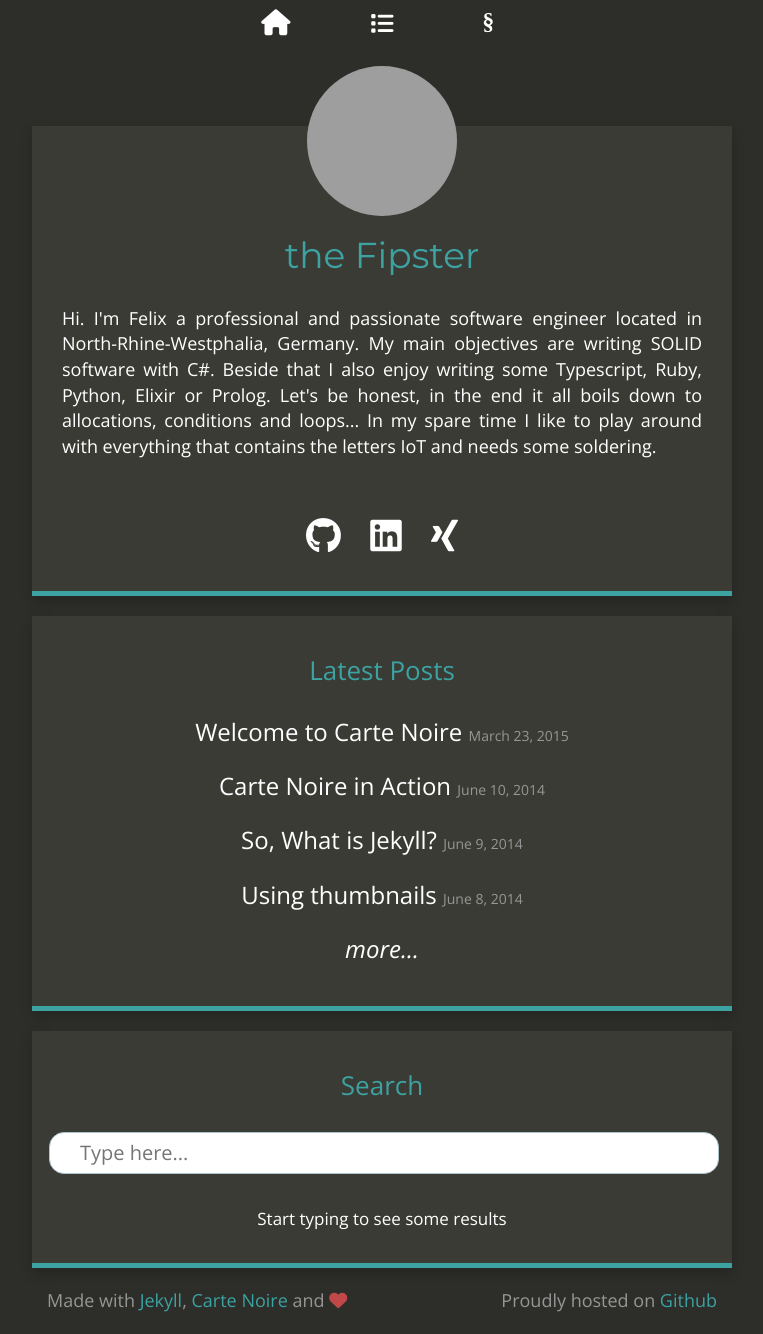
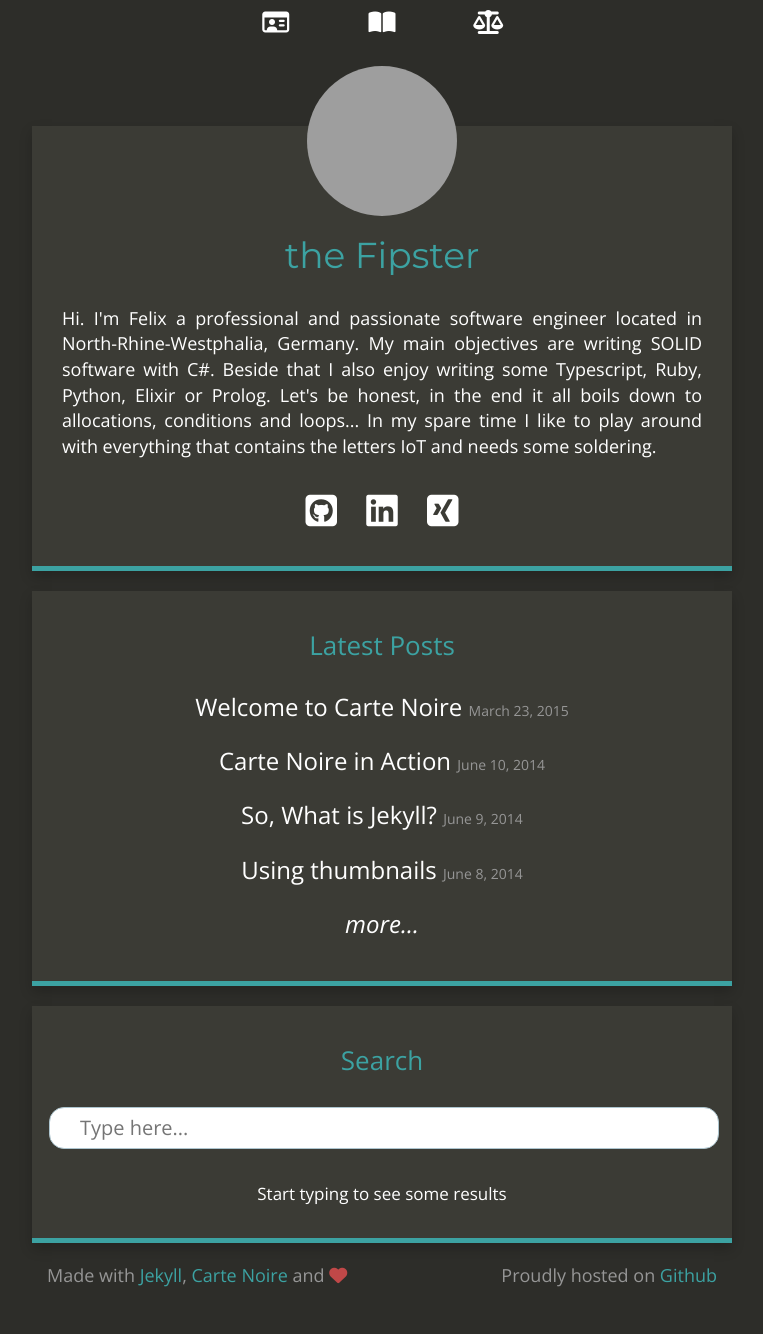
Before and after one commit to thefipster/Blog, a Jekyll site: the page built from index.html, in a window 1280 px wide and 1334 px high. Shown: the whole window, without its empty margins (258-1021 px from the left). Built offline with Jekyll 4.4.1, drawn with Linux system fonts in a browser that asks for light colours; nearby versions of some CDN libraries; grey boxes are pictures that could not be loaded.

Commit message:
Changed icons in header and social media. Added title and aria labels.

```diff
--- a/_config.yml
+++ b/_config.yml
@@ -33,7 +33,7 @@ footer_left: >
   Made with
   <a href="https://jekyllrb.com/" target="_blank">Jekyll</a>,
   <a href="https://github.com/jacobtomlinson/carte-noire" target="_blank" rel="noopener">Carte Noire</a>
-  and <i class="fa fa-heart"></i>
+  and <i class="fa fa-heart" title="love" aria-label="love"></i>
 
 footer_right: >
   Proudly hosted on
--- a/_includes/header.html
+++ b/_includes/header.html
@@ -1,5 +1,15 @@
 <div class="menu-button">
-  <a href="/" aria-label="Back to home" title="Home"><i class="fa fa-home"></i></a>
-  <a href="/posts" aria-label="All posts" title="Posts"><i class="fa fa-list"></i></a>
-  <a href="/legal" aria-label="Legal disclosure" title="Legal disclosure"><i class="fa legal-icon">&#xa7;</i></a>
+
+  <a href="/" aria-label="Back to home" title="Home">
+    <i class="far fa-id-card"></i>
+  </a>
+
+  <a href="/posts" aria-label="All posts" title="Posts">
+    <i class="fas fa-book-open"></i>
+  </a>
+
+  <a href="/legal" aria-label="Legal disclosure" title="Legal disclosure">
+    <i class="fas fa-balance-scale"></i>
+  </a>
+
 </div>
--- a/_includes/social_links.html
+++ b/_includes/social_links.html
@@ -1,25 +1,25 @@
 <p class="links">
 
   {% if site.github_username %}
-  <a href="https://github.com/{{ site.github_username }}" target="_new" rel="noopener">
-    <i class="fab fa-github"></i>
+  <a href="https://github.com/{{ site.github_username }}" title="Github" aria-label="Github" target="_new" rel="noopener">
+    <i class="fab fa-github-square"></i>
   </a>
   {% endif %}
 
   {% if site.linkedin_link %}
-  <a href="{{ site.linkedin_link }}" target="_new" rel="noopener">
+  <a href="{{ site.linkedin_link }}" title="LinkedIn" aria-label="LinkedIn" target="_new" rel="noopener">
     <i class="fab fa-linkedin"></i>
   </a>
   {% endif %}
 
   {% if site.xing_link %}
-  <a href="{{ site.xing_link }}" target="_new" rel="noopener">
-    <i class="fab fa-xing"></i>
+  <a href="{{ site.xing_link }}" title="Xing" aria-label="Xing" target="_new" rel="noopener">
+    <i class="fab fa-xing-square"></i>
   </a>
   {% endif %}
 
   {% if site.show_rss %}
-  <a href="{{ site.baseurl }}/feed.xml" target="_new">
+  <a href="{{ site.baseurl }}/feed.xml" title="RSS Feed" aria-label="RSS Feed" target="_new">
     <i class="fas fa-rss"></i>
   </a>
   {% endif %}
--- a/css/style.scss
+++ b/css/style.scss
@@ -208,7 +208,7 @@ ul {
 }
 
 .links {
-  margin-top: 50px;
+  margin-top: 25px;
   text-align: center;
 
   i {
@@ -221,7 +221,7 @@ ul {
     }
   }
 
-  .fa, .fab, .fas {
+  .fa, .fab, .fas, .far {
     -webkit-transition: 0.3s ease-in-out;
     -moz-transition: 0.3s ease-in-out;
     transition: 0.3s ease-in-out;
@@ -231,11 +231,11 @@ ul {
     color: $light-blue;
   }
 
-  .fa-xing:hover {
+  .fa-xing-square:hover {
     color: $light-blue;
   }
 
-  .fa-github:hover {
+  .fa-github-square:hover {
     color: $light-blue;
   }
 
```
